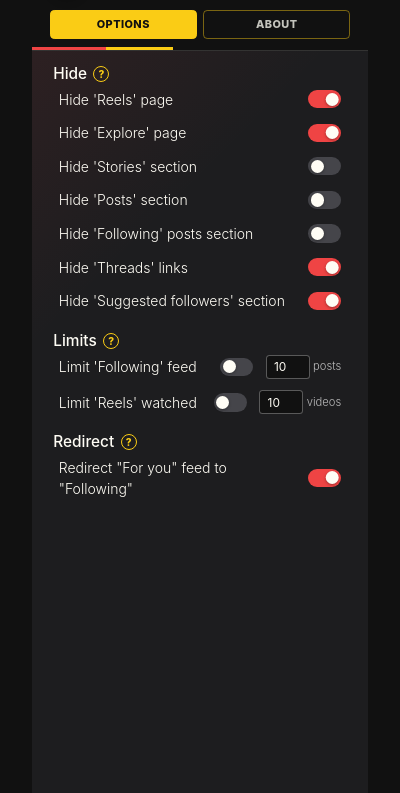
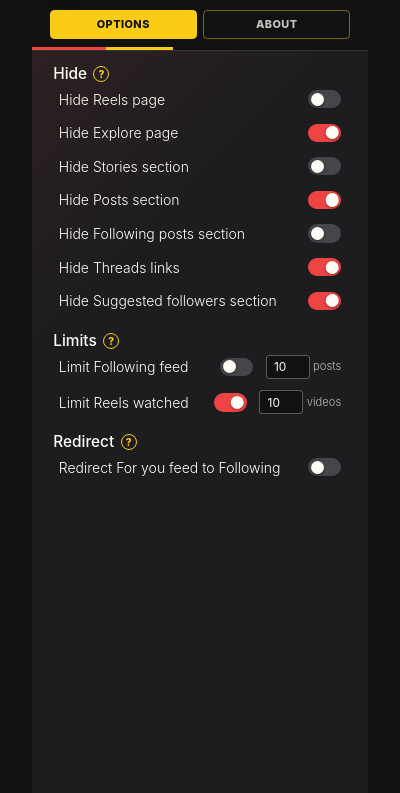
Before and after one commit to mtheusantunes/instabrake, a browser extension: page popup/popup.html in a window 400 px wide. Shown: the part 51-844 px from the top of the page. Drawn offline with nearby package versions, Linux system fonts and the light colour scheme.

Commit message:
feat: update default content blocking options

```diff
--- a/modules/lib.js
+++ b/modules/lib.js
@@ -1,15 +1,15 @@
 export const defaultOptions = {
-  blockReels: true,
+  blockReels: false,
   blockExplore: true,
   blockStories: false,
-  blockPosts: false,
+  blockPosts: true,
   blockFollowingPosts: false,
   limitFollowingPosts: false,
   followingPostsLimit: 10,
-  limitReels: false,
+  limitReels: true,
   reelsLimit: 10,
   blockSuggestedFollowers: true,
-  blockForYouFeed: true,
+  blockForYouFeed: false,
   blockThreads: true,
 };
 
--- a/popup/popup.html
+++ b/popup/popup.html
@@ -35,13 +35,13 @@
             Hide sections you do not want to see while browsing Instagram.
           </p>
           <form class="fw-light">
-            <label class="setting-row"><span>Hide 'Reels' page</span><input class="switch-input" type="checkbox" id="blockReels" /><span class="switch" aria-hidden="true"></span></label>
-            <label class="setting-row"><span>Hide 'Explore' page</span><input class="switch-input" type="checkbox" id="blockExplore" /><span class="switch" aria-hidden="true"></span></label>
-            <label class="setting-row"><span>Hide 'Stories' section</span><input class="switch-input" type="checkbox" id="blockStories" /><span class="switch" aria-hidden="true"></span></label>
-            <label class="setting-row"><span>Hide 'Posts' section</span><input class="switch-input" type="checkbox" id="blockPosts" /><span class="switch" aria-hidden="true"></span></label>
-            <label class="setting-row"><span>Hide 'Following' posts section</span><input class="switch-input" type="checkbox" id="blockFollowingPosts" /><span class="switch" aria-hidden="true"></span></label>
-            <label class="setting-row"><span>Hide 'Threads' links</span><input class="switch-input" type="checkbox" id="blockThreads" /><span class="switch" aria-hidden="true"></span></label>
-            <label class="setting-row"><span>Hide 'Suggested followers' section</span><input class="switch-input" type="checkbox" id="blockSuggestedFollowers" /><span class="switch" aria-hidden="true"></span></label>
+            <label class="setting-row"><span>Hide Reels page</span><input class="switch-input" type="checkbox" id="blockReels" /><span class="switch" aria-hidden="true"></span></label>
+            <label class="setting-row"><span>Hide Explore page</span><input class="switch-input" type="checkbox" id="blockExplore" /><span class="switch" aria-hidden="true"></span></label>
+            <label class="setting-row"><span>Hide Stories section</span><input class="switch-input" type="checkbox" id="blockStories" /><span class="switch" aria-hidden="true"></span></label>
+            <label class="setting-row"><span>Hide Posts section</span><input class="switch-input" type="checkbox" id="blockPosts" /><span class="switch" aria-hidden="true"></span></label>
+            <label class="setting-row"><span>Hide Following posts section</span><input class="switch-input" type="checkbox" id="blockFollowingPosts" /><span class="switch" aria-hidden="true"></span></label>
+            <label class="setting-row"><span>Hide Threads links</span><input class="switch-input" type="checkbox" id="blockThreads" /><span class="switch" aria-hidden="true"></span></label>
+            <label class="setting-row"><span>Hide Suggested followers section</span><input class="switch-input" type="checkbox" id="blockSuggestedFollowers" /><span class="switch" aria-hidden="true"></span></label>
 
             <div class="section-title section-title-spaced">
               <h2>Limits</h2>
@@ -51,14 +51,14 @@
               Set daily or feed limits to prevent endless scrolling.
             </p>
             <div class="limit-option d-flex align-items-center justify-content-between">
-              <label class="setting-row mb-0 flex-grow-1"><span>Limit 'Following' feed</span><input class="switch-input" type="checkbox" id="limitFollowingPosts" /><span class="switch" aria-hidden="true"></span></label>
+              <label class="setting-row mb-0 flex-grow-1"><span>Limit Following feed</span><input class="switch-input" type="checkbox" id="limitFollowingPosts" /><span class="switch" aria-hidden="true"></span></label>
               <div class="d-flex align-items-center gap-1 ps-2">
                 <input type="number" id="followingPostsLimit" min="1" max="500" class="limit-input" />
                 <span class="limit-unit">posts</span>
               </div>
             </div>
             <div class="limit-option d-flex align-items-center justify-content-between mt-1">
-              <label class="setting-row mb-0 flex-grow-1"><span>Limit 'Reels' watched</span><input class="switch-input" type="checkbox" id="limitReels" /><span class="switch" aria-hidden="true"></span></label>
+              <label class="setting-row mb-0 flex-grow-1"><span>Limit Reels watched</span><input class="switch-input" type="checkbox" id="limitReels" /><span class="switch" aria-hidden="true"></span></label>
               <div class="d-flex align-items-center gap-1 ps-2">
                 <input type="number" id="reelsLimit" min="1" max="500" class="limit-input" />
                 <span class="limit-unit">videos</span>
@@ -72,7 +72,7 @@
             <p class="help-text" id="redirect-help" hidden>
               Always open the Following feed instead of suggested content.
             </p>
-            <label class="setting-row"><span>Redirect "For you" feed to "Following"</span><input class="switch-input" type="checkbox" id="blockForYouFeed" /><span class="switch" aria-hidden="true"></span></label>
+            <label class="setting-row"><span>Redirect For you feed to Following</span><input class="switch-input" type="checkbox" id="blockForYouFeed" /><span class="switch" aria-hidden="true"></span></label>
           </form>
         </div>
       </section>
```
Also changed, not shown: content.js (+4 -4 lines).
